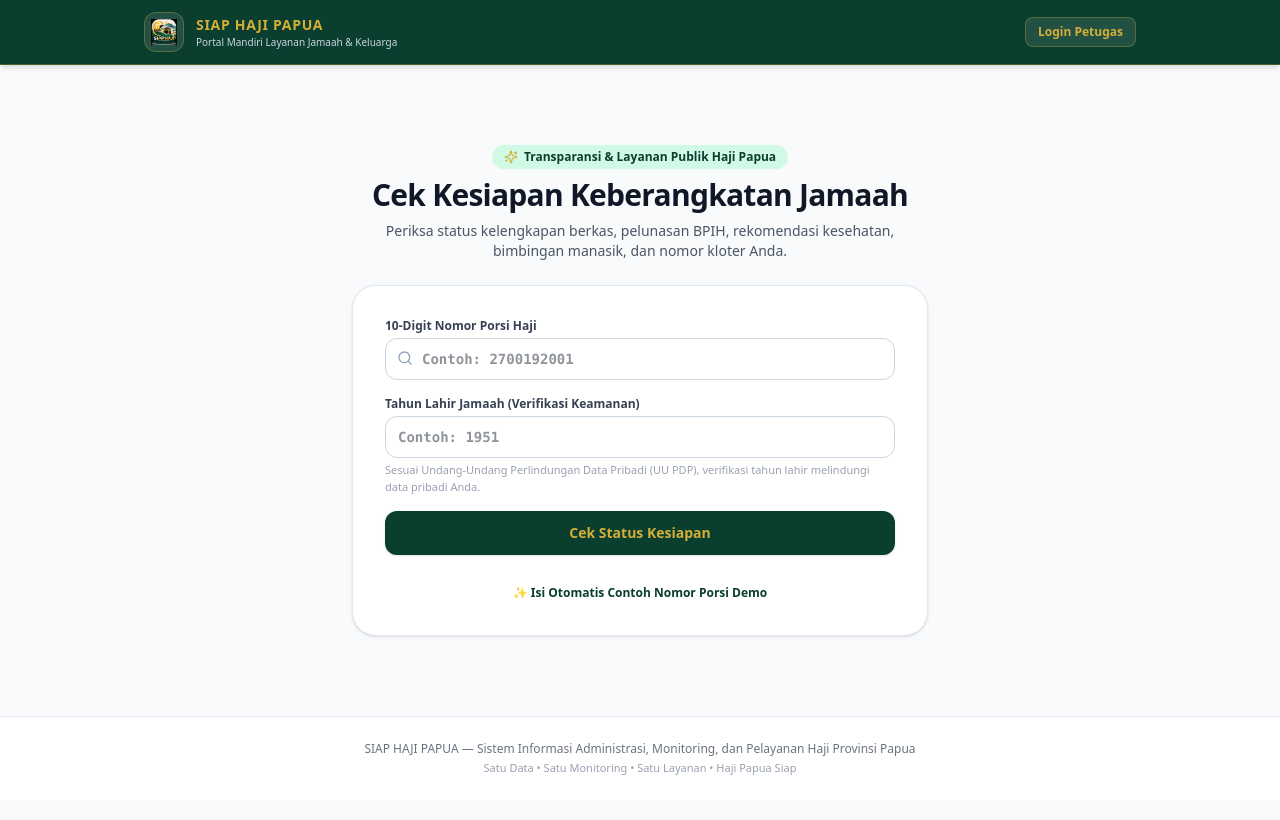
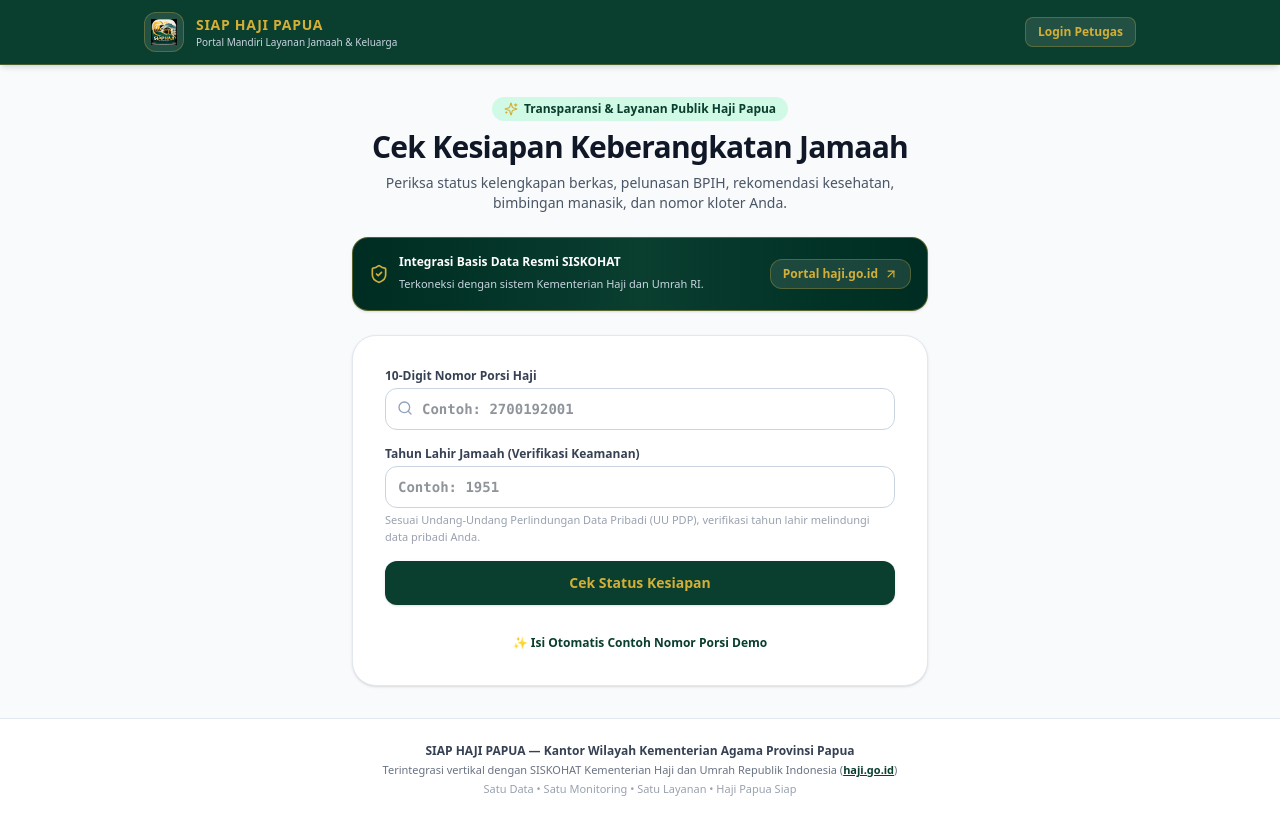
Before and after one commit to ekobot2025-cyber/siap-haji-papua, a Next.js app: page /cek-porsi in a window 1280 px wide. Built offline with nearby package versions, Linux system fonts and the light colour scheme.

Commit message:
feat(integration): integrate official haji.go.id Ministry of Hajj & Umrah portal into landing, cek-porsi, and sidebar

```diff
--- a/src/app/cek-porsi/page.tsx
+++ b/src/app/cek-porsi/page.tsx
@@ -19,6 +19,7 @@ import {
   Printer,
   Sparkles,
   Info,
+  ArrowUpRight,
 } from 'lucide-react';
 import { SmartHajjPassModal } from '@/components/jamaah/SmartHajjPassModal';
 
@@ -147,6 +148,28 @@ export default function CekPorsiPage() {
           <p className="text-xs sm:text-sm text-gray-600">
             Periksa status kelengkapan berkas, pelunasan BPIH, rekomendasi kesehatan, bimbingan manasik, dan nomor kloter Anda.
           </p>
+        </div>
+
+        {/* Official Ministry Integration Banner */}
+        <div className="bg-gradient-to-r from-emerald-950 via-[#0A3E2F] to-emerald-950 text-white rounded-2xl p-4 border border-[#D4AF37]/40 shadow-sm flex flex-col sm:flex-row sm:items-center justify-between gap-3 max-w-xl mx-auto">
+          <div className="flex items-center gap-2.5">
+            <ShieldCheck className="w-5 h-5 text-[#D4AF37] shrink-0" />
+            <div>
+              <span className="font-bold text-xs text-white block">Integrasi Basis Data Resmi SISKOHAT</span>
+              <span className="text-[11px] text-slate-300">
+                Terkoneksi dengan sistem Kementerian Haji dan Umrah RI.
+              </span>
+            </div>
+          </div>
+          <a
+            href="https://haji.go.id"
+            target="_blank"
+            rel="noreferrer"
+            className="inline-flex items-center gap-1.5 px-3 py-1.5 rounded-xl bg-white/10 hover:bg-white/20 text-[#D4AF37] text-xs font-bold border border-[#D4AF37]/30 transition-all whitespace-nowrap self-start sm:self-auto"
+          >
+            <span>Portal haji.go.id</span>
+            <ArrowUpRight className="w-3.5 h-3.5" />
+          </a>
         </div>
 
         {/* Search Card */}
@@ -380,9 +403,21 @@ export default function CekPorsiPage() {
       </main>
 
       {/* Footer */}
-      <footer className="bg-white border-t border-slate-200 py-6 text-center text-xs text-gray-500">
-        <p>SIAP HAJI PAPUA — Sistem Informasi Administrasi, Monitoring, dan Pelayanan Haji Provinsi Papua</p>
-        <p className="text-[11px] text-gray-400 mt-1">Satu Data • Satu Monitoring • Satu Layanan • Haji Papua Siap</p>
+      <footer className="bg-white border-t border-slate-200 py-6 text-center text-xs text-gray-500 space-y-1">
+        <p className="font-semibold text-gray-700">SIAP HAJI PAPUA — Kantor Wilayah Kementerian Agama Provinsi Papua</p>
+        <p className="text-[11px] text-gray-500">
+          Terintegrasi vertikal dengan SISKOHAT Kementerian Haji dan Umrah Republik Indonesia (
+          <a
+            href="https://haji.go.id"
+            target="_blank"
+            rel="noreferrer"
+            className="text-[#0A3E2F] font-bold underline hover:text-[#15803D]"
+          >
+            haji.go.id
+          </a>
+          )
+        </p>
+        <p className="text-[11px] text-gray-400">Satu Data • Satu Monitoring • Satu Layanan • Haji Papua Siap</p>
       </footer>
     </div>
   );
--- a/src/app/page.tsx
+++ b/src/app/page.tsx
@@ -427,7 +427,7 @@ export default function ShowcaseLandingPage() {
               {/* Status Footer */}
               <div className="mt-4 pt-3 border-t border-white/10 flex items-center justify-between text-[11px] text-slate-400">
                 <span className="flex items-center gap-1.5">
-                  <ShieldCheck className="w-3.5 h-3.5 text-emerald-400" /> SISKOHAT Terhubung
+                  <ShieldCheck className="w-3.5 h-3.5 text-emerald-400" /> SISKOHAT & haji.go.id Terhubung
                 </span>
                 <span className="font-mono text-emerald-400">STATUS: SIAP OPERASIONAL</span>
               </div>
@@ -437,10 +437,16 @@ export default function ShowcaseLandingPage() {
       </section>
 
       {/* =========================================================================
-          4. RUNNING MARQUEE TICKER (9 KABUPATEN/KOTA PAPUA)
+          4. RUNNING MARQUEE TICKER (9 KABUPATEN/KOTA PAPUA & INTEGRASI PUSAT)
           ========================================================================= */}
       <div className="relative overflow-hidden border-y border-[#D4AF37]/30 bg-black/50 py-3.5 z-10 backdrop-blur-md">
         <div className="animate-marquee gap-8 pr-8">
+          <span className="flex items-center gap-2 whitespace-nowrap text-xs sm:text-sm font-bold text-amber-300 bg-amber-500/15 border border-amber-500/40 px-3.5 py-1 rounded-full shadow-xs">
+            <span className="w-2 h-2 rounded-full bg-amber-400 animate-pulse" />
+            <span>Kementerian Haji dan Umrah RI:</span>
+            <span className="font-mono text-white underline">haji.go.id</span>
+            <span className="text-emerald-400 font-mono">(Sinkronisasi Nasional Aktif)</span>
+          </span>
           {officialRegencies.map((reg) => (
             <span key={reg.code} className="flex items-center gap-2.5 whitespace-nowrap text-xs sm:text-sm font-semibold text-slate-300">
               <span className="w-2 h-2 rounded-full bg-[#D4AF37] shadow-[0_0_8px_#D4AF37]" />
@@ -450,6 +456,12 @@ export default function ShowcaseLandingPage() {
             </span>
           ))}
           {/* Repeat for seamless loop */}
+          <span className="flex items-center gap-2 whitespace-nowrap text-xs sm:text-sm font-bold text-amber-300 bg-amber-500/15 border border-amber-500/40 px-3.5 py-1 rounded-full shadow-xs">
+            <span className="w-2 h-2 rounded-full bg-amber-400 animate-pulse" />
+            <span>Kementerian Haji dan Umrah RI:</span>
+            <span className="font-mono text-white underline">haji.go.id</span>
+            <span className="text-emerald-400 font-mono">(Sinkronisasi Nasional Aktif)</span>
+          </span>
           {officialRegencies.map((reg) => (
             <span key={`${reg.code}-dup`} className="flex items-center gap-2.5 whitespace-nowrap text-xs sm:text-sm font-semibold text-slate-300">
               <span className="w-2 h-2 rounded-full bg-emerald-400 shadow-[0_0_8px_#10b981]" />
@@ -766,9 +778,9 @@ export default function ShowcaseLandingPage() {
             <span className="w-8 h-8 rounded-full bg-[#D4AF37]/20 border border-[#D4AF37] text-[#D4AF37] font-mono font-bold text-xs flex items-center justify-center">
               05
             </span>
-            <strong className="block text-sm text-white font-bold">Jeddah / Madinah</strong>
+            <strong className="block text-sm text-white font-bold">Kemenhaj RI (haji.go.id)</strong>
             <p className="text-[11px] text-slate-400 leading-relaxed">
-              Penerbangan langsung Garuda/Saudia menuju Tanah Suci dengan pengawalan petugas kloter.
+              Integrasi SISKOHAT Pusat (haji.go.id), smart card Nusuk, serta penerbangan langsung Jeddah/Madinah.
             </p>
           </div>
         </div>
@@ -917,7 +929,7 @@ export default function ShowcaseLandingPage() {
       </section>
 
       {/* =========================================================================
-          9. OFFICIAL KEMENAG PAPUA FOOTER
+          9. OFFICIAL KEMENAG PAPUA & KEMENHAJ RI FOOTER
           ========================================================================= */}
       <footer className="relative z-10 border-t border-white/10 bg-black/60 pt-12 pb-8 mt-12 text-slate-400 text-xs">
         <div className="max-w-7xl mx-auto px-4 sm:px-6 lg:px-8 grid grid-cols-1 md:grid-cols-3 gap-8 pb-8 border-b border-white/10">
@@ -945,9 +957,31 @@ export default function ShowcaseLandingPage() {
 
           <div className="space-y-2">
             <strong className="block text-white text-xs uppercase font-mono tracking-wider">
-              Tautan Layanan:
+              Tautan Layanan Resmi:
             </strong>
             <ul className="space-y-1.5">
+              <li>
+                <a
+                  href="https://haji.go.id"
+                  target="_blank"
+                  rel="noreferrer"
+                  className="text-emerald-400 hover:text-[#D4AF37] transition-colors flex items-center gap-1.5 font-bold"
+                >
+                  • Portal Kementerian Haji & Umrah RI (haji.go.id)
+                  <ArrowUpRight className="w-3 h-3 text-[#D4AF37]" />
+                </a>
+              </li>
+              <li>
+                <a
+                  href="https://papua.kemenag.go.id"
+                  target="_blank"
+                  rel="noreferrer"
+                  className="hover:text-[#D4AF37] transition-colors flex items-center gap-1.5"
+                >
+                  • Portal Kanwil Kemenag Papua (papua.kemenag.go.id)
+                  <ArrowUpRight className="w-3 h-3 text-[#D4AF37]" />
+                </a>
+              </li>
               <li>
                 <Link href="/cek-porsi" className="hover:text-[#D4AF37] transition-colors">
                   • Portal Cek Estimasi Porsi Mandiri
@@ -963,18 +997,13 @@ export default function ShowcaseLandingPage() {
                   • Login Petugas & Administrator
                 </Link>
               </li>
-              <li>
-                <a href="https://papua.kemenag.go.id" target="_blank" rel="noreferrer" className="hover:text-[#D4AF37] transition-colors">
-                  • Portal Resmi Kanwil Kemenag Papua (papua.kemenag.go.id)
-                </a>
-              </li>
             </ul>
           </div>
         </div>
 
         <div className="max-w-7xl mx-auto px-4 sm:px-6 lg:px-8 pt-6 flex flex-col sm:flex-row items-center justify-between gap-4 text-[11px] text-slate-500">
           <span>
-            © 2026 Kementerian Agama Republik Indonesia • Kanwil Provinsi Papua. Hak Cipta Dilindungi.
+            © 2026 Kementerian Agama RI & Kanwil Papua • Terintegrasi Vertikal dengan Kementerian Haji & Umrah RI (haji.go.id). Hak Cipta Dilindungi.
           </span>
           <span className="font-mono text-slate-400">
             SIAP HAJI PAPUA • v1.0 ENTERPRISE
--- a/src/application/services/settings.service.ts
+++ b/src/application/services/settings.service.ts
@@ -11,6 +11,9 @@ export interface AppConfig {
   contactPhone: string;
   logoAppUrl: string;
   logoInstitutionUrl: string;
+  nationalMinistryName?: string;
+  nationalPortalUrl?: string;
+  provincialPortalUrl?: string;
   activeSeasonId?: string;
   activeSeasonName?: string;
 }
@@ -24,6 +27,9 @@ const DEFAULT_SETTINGS: Record<string, string> = {
   CONTACT_PHONE: '(0967) 537427',
   LOGO_APP_URL: '/assets/branding/app-icon.png',
   LOGO_INSTITUTION_URL: '/assets/branding/logo-horizontal.svg',
+  NATIONAL_MINISTRY_NAME: 'Kementerian Haji dan Umrah Republik Indonesia',
+  NATIONAL_PORTAL_URL: 'https://haji.go.id',
+  PROVINCIAL_PORTAL_URL: 'https://papua.kemenag.go.id',
 };
 
 let cachedConfig: AppConfig | null = null;
@@ -61,6 +67,9 @@ export class SettingsService {
         contactPhone: settingsMap.CONTACT_PHONE || DEFAULT_SETTINGS.CONTACT_PHONE,
         logoAppUrl: settingsMap.LOGO_APP_URL || DEFAULT_SETTINGS.LOGO_APP_URL,
         logoInstitutionUrl: settingsMap.LOGO_INSTITUTION_URL || DEFAULT_SETTINGS.LOGO_INSTITUTION_URL,
+        nationalMinistryName: settingsMap.NATIONAL_MINISTRY_NAME || DEFAULT_SETTINGS.NATIONAL_MINISTRY_NAME,
+        nationalPortalUrl: settingsMap.NATIONAL_PORTAL_URL || DEFAULT_SETTINGS.NATIONAL_PORTAL_URL,
+        provincialPortalUrl: settingsMap.PROVINCIAL_PORTAL_URL || DEFAULT_SETTINGS.PROVINCIAL_PORTAL_URL,
         activeSeasonId: activeSeason?.id,
         activeSeasonName: activeSeason?.seasonName || 'Musim Haji 1447 H / 2026 M',
       };
@@ -79,6 +88,9 @@ export class SettingsService {
         contactPhone: DEFAULT_SETTINGS.CONTACT_PHONE,
         logoAppUrl: DEFAULT_SETTINGS.LOGO_APP_URL,
         logoInstitutionUrl: DEFAULT_SETTINGS.LOGO_INSTITUTION_URL,
+        nationalMinistryName: DEFAULT_SETTINGS.NATIONAL_MINISTRY_NAME,
+        nationalPortalUrl: DEFAULT_SETTINGS.NATIONAL_PORTAL_URL,
+        provincialPortalUrl: DEFAULT_SETTINGS.PROVINCIAL_PORTAL_URL,
         activeSeasonName: 'Musim Haji 1447 H / 2026 M',
       };
     }
```
Also changed, not shown: src/components/layout/Sidebar.tsx (+18 -0 lines).
